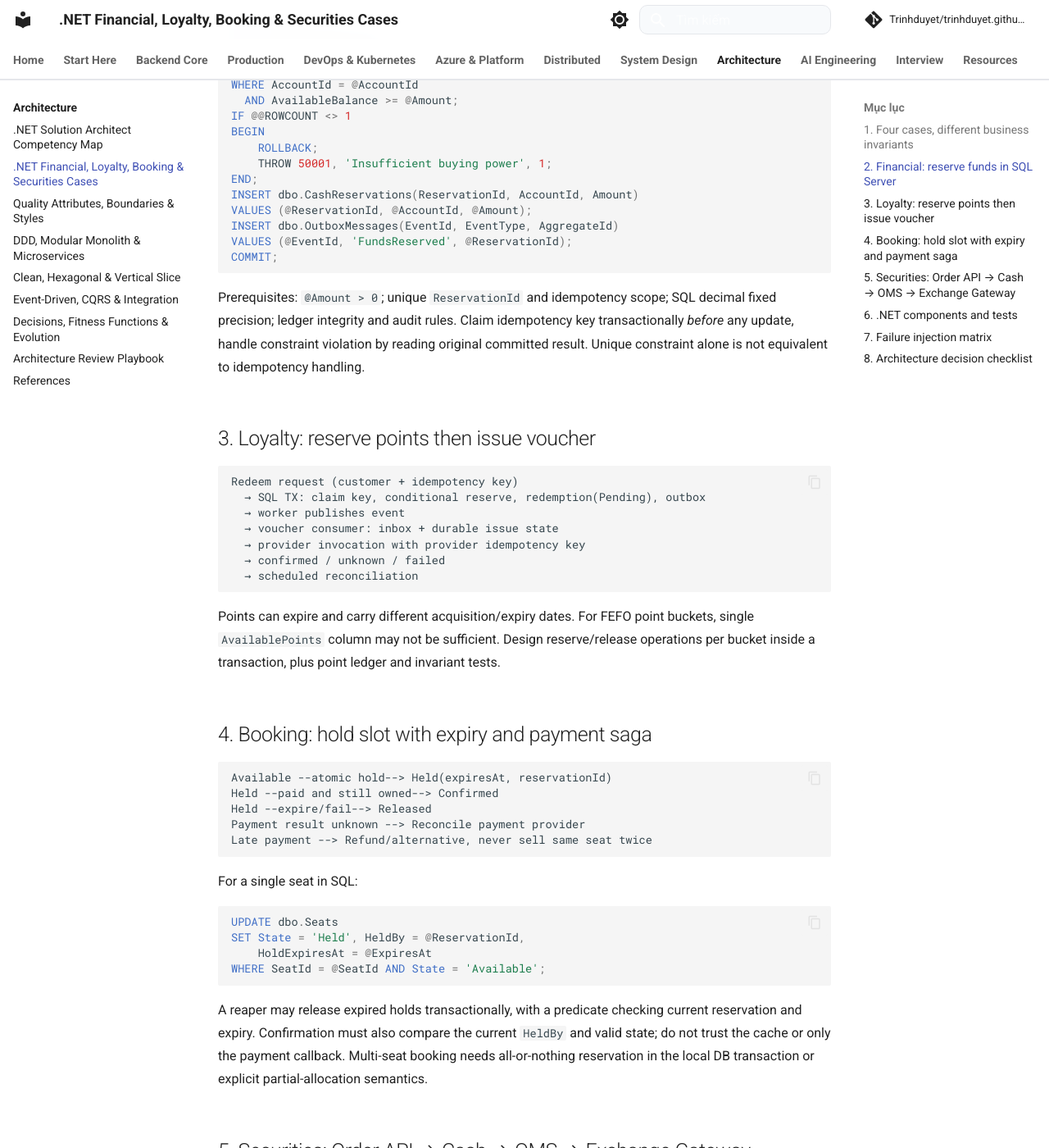
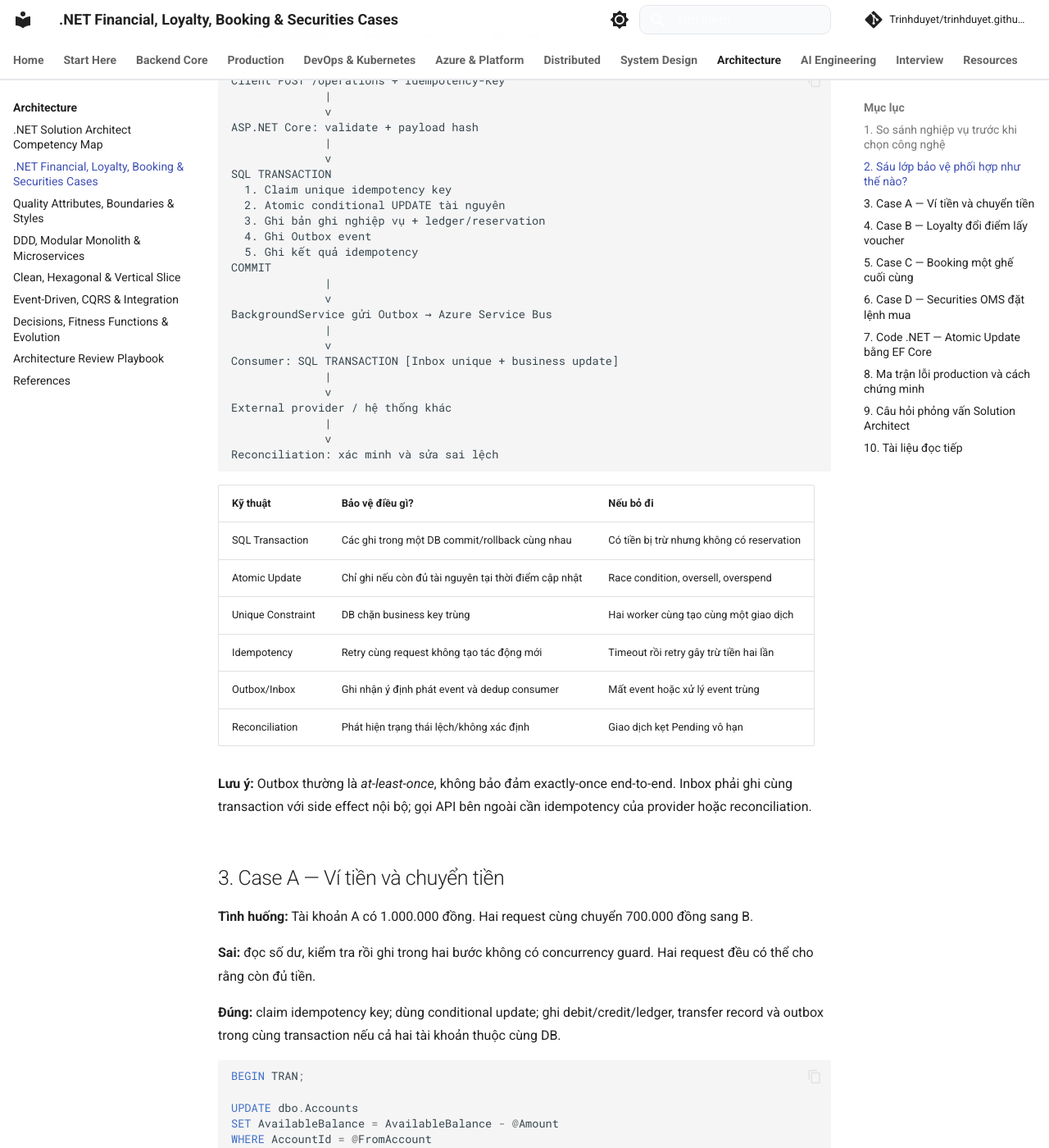
Before and after one commit to Trinhduyet/trinhduyet.github.io, an MkDocs documentation site: the page built from docs/25-software-architecture/solution-architect-dotnet-case-studies.md, in a window 1280 px wide and 1400 px high, scrolled down 1133 px. Shown: the whole window at 82% size. Built offline with MkDocs 1.6.1 and Material for MkDocs 9.7.7, drawn with Linux system fonts in a browser that asks for light colours; comment, search, counter and statistics services are not loaded; some of the changed text lies outside the part shown.

Commit message:
docs(vi): rewrite solution architect guides with Vietnamese explanations and practical examples

````diff
--- a/docs/25-software-architecture/solution-architect-dotnet-case-studies.md
+++ b/docs/25-software-architecture/solution-architect-dotnet-case-studies.md
@@ -1,129 +1,243 @@
-# .NET Solution Architect — Practical System Design Cases
+# Case Study .NET Solution Architect — Tài chính, Loyalty, Booking và Chứng khoán
 
-> [Competency map](solution-architect-dotnet-roadmap.md) · [Architecture Review Playbook](architecture-review-playbook.md)
+> [← Lộ trình học](solution-architect-dotnet-roadmap.md) · [Architecture Review](architecture-review-playbook.md)
 
-## 1. Four cases, different business invariants
+**Mục tiêu:** hiểu vì sao cùng một bộ kỹ thuật SQL Transaction, Atomic Update, Unique Constraint, Idempotency, Outbox/Inbox và Reconciliation lại được triển khai khác nhau tùy nghiệp vụ. Ví dụ dùng **ASP.NET Core + EF Core + SQL Server + Azure Service Bus**.
 
-| Domain | Resource | Invariant | Main failure to design for | Recovery |
+## 1. So sánh nghiệp vụ trước khi chọn công nghệ
+
+| Tiêu chí | Tài chính (Financial) | Điểm thưởng (Loyalty) | Đặt chỗ (Booking) | Đặt lệnh chứng khoán (OMS) |
 |---|---|---|---|---|
-| Financial Wallet / Transfer | Money / ledger | Never spend above available; balanced ledger | Debit committed, external payout unknown | Query provider + reconciliation, reversal entries when appropriate |
-| Loyalty Redemption | Points / buckets / voucher | Never redeem points twice; expiry respected | Points reserved, voucher provider timed out | Verify voucher, issue or release points idempotently |
-| Booking / Ticketing | Seat, room, timeslot | One active exclusive allocation per capacity unit | Payment succeeds after hold expiry | Verify ownership before confirmation; refund or alternative |
-| Securities Order Management | Buying power, order, execution | No double reservation; no duplicate exchange submission | Gateway timed out after sending order | Order ID correlation, exchange status reconciliation |
+| Tài nguyên | Tiền và sổ cái | Điểm, lô điểm, voucher | Ghế, phòng, slot | Sức mua, lệnh, khớp lệnh |
+| Bất biến phải bảo vệ | Không chi vượt; ledger cân đối | Không đổi vượt điểm | Không cấp trùng slot độc quyền | Không phong tỏa tiền hai lần; không gửi lệnh trùng |
+| Tính nhất quán mạnh | Ghi tiền và ledger | Trừ/giữ điểm | Giữ/confirm slot | Phong tỏa sức mua và order state |
+| Có thể eventual consistency | Báo cáo, notification | Voucher/notification | Email, tìm kiếm | Portfolio projection, bảng tổng hợp |
+| Trạng thái không xác định | Bank/provider timeout | Voucher provider timeout | Payment callback trễ | Exchange gateway timeout |
+| Phục hồi | Đối soát giao dịch, bút toán điều chỉnh | Đối soát điểm/voucher | Kiểm tra thanh toán, refund | Tra cứu trạng thái lệnh và khớp |
 
-**Local atomicity** and **distributed convergence** are different goals. SQL Transaction + Atomic Update + Unique Constraint guard local state; idempotency and Outbox/Inbox reduce duplicate/lost effects; reconciliation resolves unknown or divergent external states.
+**Bất biến (invariant)** là điều kiện nghiệp vụ luôn phải đúng dù có concurrency, retry hoặc crash. Không thể chọn kiến trúc trước khi xác định bất biến.
 
-## 2. Financial: reserve funds in SQL Server
+## 2. Sáu lớp bảo vệ phối hợp như thế nào?
 
-Example assumes `CashAccounts(AccountId, AvailableBalance, ReservedBalance)`; add real ledger records and reservation uniqueness within the **same** database transaction:
+```text
+Client POST /operations + Idempotency-Key
+              |
+              v
+ASP.NET Core: validate + payload hash
+              |
+              v
+SQL TRANSACTION
+  1. Claim unique idempotency key
+  2. Atomic conditional UPDATE tài nguyên
+  3. Ghi bản ghi nghiệp vụ + ledger/reservation
+  4. Ghi Outbox event
+  5. Ghi kết quả idempotency
+COMMIT
+              |
+              v
+BackgroundService gửi Outbox → Azure Service Bus
+              |
+              v
+Consumer: SQL TRANSACTION [Inbox unique + business update]
+              |
+              v
+External provider / hệ thống khác
+              |
+              v
+Reconciliation: xác minh và sửa sai lệch
+```
+
+| Kỹ thuật | Bảo vệ điều gì? | Nếu bỏ đi |
+|---|---|---|
+| SQL Transaction | Các ghi trong một DB commit/rollback cùng nhau | Có tiền bị trừ nhưng không có reservation |
+| Atomic Update | Chỉ ghi nếu còn đủ tài nguyên tại thời điểm cập nhật | Race condition, oversell, overspend |
+| Unique Constraint | DB chặn business key trùng | Hai worker cùng tạo cùng một giao dịch |
+| Idempotency | Retry cùng request không tạo tác động mới | Timeout rồi retry gây trừ tiền hai lần |
+| Outbox/Inbox | Ghi nhận ý định phát event và dedup consumer | Mất event hoặc xử lý event trùng |
+| Reconciliation | Phát hiện trạng thái lệch/không xác định | Giao dịch kẹt Pending vô hạn |
+
+**Lưu ý:** Outbox thường là *at-least-once*, không bảo đảm exactly-once end-to-end. Inbox phải ghi cùng transaction với side effect nội bộ; gọi API bên ngoài cần idempotency của provider hoặc reconciliation.
+
+## 3. Case A — Ví tiền và chuyển tiền
+
+**Tình huống:** Tài khoản A có 1.000.000 đồng. Hai request cùng chuyển 700.000 đồng sang B.
+
+**Sai:** đọc số dư, kiểm tra rồi ghi trong hai bước không có concurrency guard. Hai request đều có thể cho rằng còn đủ tiền.
+
+**Đúng:** claim idempotency key; dùng conditional update; ghi debit/credit/ledger, transfer record và outbox trong cùng transaction nếu cả hai tài khoản thuộc cùng DB.
 
 ```sql
 BEGIN TRAN;
-UPDATE dbo.CashAccounts
-SET AvailableBalance = AvailableBalance - @Amount,
-    ReservedBalance = ReservedBalance + @Amount
-WHERE AccountId = @AccountId
+
+UPDATE dbo.Accounts
+SET AvailableBalance = AvailableBalance - @Amount
+WHERE AccountId = @FromAccount
   AND AvailableBalance >= @Amount;
+
 IF @@ROWCOUNT <> 1
 BEGIN
     ROLLBACK;
-    THROW 50001, 'Insufficient buying power', 1;
+    THROW 50001, 'Không đủ số dư', 1;
 END;
-INSERT dbo.CashReservations(ReservationId, AccountId, Amount)
-VALUES (@ReservationId, @AccountId, @Amount);
-INSERT dbo.OutboxMessages(EventId, EventType, AggregateId)
-VALUES (@EventId, 'FundsReserved', @ReservationId);
+
+UPDATE dbo.Accounts
+SET AvailableBalance = AvailableBalance + @Amount
+WHERE AccountId = @ToAccount;
+
+IF @@ROWCOUNT <> 1
+BEGIN
+    ROLLBACK;
+    THROW 50002, 'Không tìm thấy tài khoản nhận', 1;
+END;
+
+-- Cùng transaction: ledger debit/credit, transfer, outbox.
 COMMIT;
 ```
 
-Prerequisites: `@Amount > 0`; unique `ReservationId` and idempotency scope; SQL decimal fixed precision; ledger integrity and audit rules. Claim idempotency key transactionally *before* any update, handle constraint violation by reading original committed result. Unique constraint alone is not equivalent to idempotency handling.
+Ví dụ rút gọn; production cần kiểm tra số tiền dương, tài khoản nguồn/đích, tiền tệ, unique transfer ID, thứ tự khóa chống deadlock, audit và ledger cân đối.
 
-## 3. Loyalty: reserve points then issue voucher
+**Khi không dùng local transaction:** chuyển tiền sang ngân hàng đối tác. Không thể bao transaction SQL quanh HTTP request. Thay bằng durable workflow với `Pending → Submitted → Confirmed/Rejected/Unknown` và đối soát.
 
-```text
-Redeem request (customer + idempotency key)
-  → SQL TX: claim key, conditional reserve, redemption(Pending), outbox
-  → worker publishes event
-  → voucher consumer: inbox + durable issue state
-  → provider invocation with provider idempotency key
-  → confirmed / unknown / failed
-  → scheduled reconciliation
+## 4. Case B — Loyalty đổi điểm lấy voucher
+
+**Tình huống:** Khách có 1.000 điểm, gửi hai request đổi voucher 800 điểm.
+
+**Luồng:**
+
+1. API nhận `Idempotency-Key` và tính payload hash.
+2. SQL transaction claim key, reserve 800 điểm bằng atomic update, tạo `Redemption(Pending)` và Outbox.
+3. Worker phát `RedemptionRequested`.
+4. Voucher consumer dùng Inbox để chống xử lý event trùng; gửi provider bằng cùng business ID nếu provider hỗ trợ idempotency.
+5. Thành công thì confirm; timeout thì đánh dấu `Unknown`, query provider trước khi phát lại.
+6. Không phát được voucher thì hoàn điểm bằng transaction idempotent.
+
+```sql
+UPDATE dbo.LoyaltyAccounts
+SET AvailablePoints = AvailablePoints - @Points,
+    ReservedPoints = ReservedPoints + @Points
+WHERE CustomerId = @CustomerId
+  AND AvailablePoints >= @Points;
 ```
 
-Points can expire and carry different acquisition/expiry dates. For FEFO point buckets, single `AvailablePoints` column may not be sufficient. Design reserve/release operations per bucket inside a transaction, plus point ledger and invariant tests.
+**Điểm khác Financial:** điểm có thể hết hạn và được lưu theo lô. Nếu dùng quy tắc điểm hết hạn trước (FEFO), một cột tổng điểm không đủ; phải có point bucket, ledger và transaction bảo vệ các bucket.
 
-## 4. Booking: hold slot with expiry and payment saga
+**Lỗi production cần test:** voucher đã phát nhưng API timeout; message bị giao hai lần; hai request cùng key nhưng payload khác nhau; worker crash trước khi ghi kết quả.
 
-```text
-Available --atomic hold--> Held(expiresAt, reservationId)
-Held --paid and still owned--> Confirmed
-Held --expire/fail--> Released
-Payment result unknown --> Reconcile payment provider
-Late payment --> Refund/alternative, never sell same seat twice
-```
+## 5. Case C — Booking một ghế cuối cùng
 
-For a single seat in SQL:
+**Tình huống:** Hai khách cùng giữ ghế A1, chỉ một khách được giữ thành công.
 
 ```sql
 UPDATE dbo.Seats
-SET State = 'Held', HeldBy = @ReservationId,
+SET Status = 'Held',
+    HeldBy = @ReservationId,
     HoldExpiresAt = @ExpiresAt
-WHERE SeatId = @SeatId AND State = 'Available';
+WHERE SeatId = @SeatId
+  AND Status = 'Available';
 ```
 
-A reaper may release expired holds transactionally, with a predicate checking current reservation and expiry. Confirmation must also compare the current `HeldBy` and valid state; do not trust the cache or only the payment callback. Multi-seat booking needs all-or-nothing reservation in the local DB transaction or explicit partial-allocation semantics.
+Nếu affected rows = 0, request không giành được ghế. SQL transaction tạo reservation + outbox cùng lần giữ ghế.
 
-## 5. Securities: Order API → Cash → OMS → Exchange Gateway
+**State machine:**
 
 ```text
-Client --idempotent request--> Trading API
-                  → order intent (Pending)
-                  → cash owner reserves buying power
-                  → OMS submits with stable business/exchange identifiers
-                  → gateway/exchange acknowledgment or UNKNOWN
-                  → execution/fills update order and ledger
-                  → portfolio/read models converge asynchronously
+Available → Held(reservationId, expiresAt)
+                 ├── Paid + hold vẫn hợp lệ → Confirmed
+                 ├── Payment Failed → Released
+                 └── Hold Expired → Released
+Payment Unknown → Verify provider → Confirm hoặc Refund
 ```
 
-Key questions: Who owns buying power? Does order submission require reservation confirmed? Which identifier prevents duplicate exchange submissions? How are amend/cancel races resolved? How do partial fills affect reserved amount? How are trade corrections and settlement reconciled? Do not assume exchange exactly-once behavior without a documented contract.
+**Không làm:** giữ SQL transaction mở 10 phút chờ khách trả tiền. Chỉ giữ trạng thái trong DB rồi commit ngay.
 
-## 6. .NET components and tests
+**Race khó:** payment callback đến đồng thời với worker nhả ghế hết hạn. Cả hai phải UPDATE có điều kiện trên `reservationId`, trạng thái và hạn giữ. Không được chỉ dựa vào Redis TTL hoặc trạng thái cache.
 
-| Concern | Implementation candidate | Required proof |
-|---|---|---|
-| HTTP + auth | ASP.NET Core + policies | Tenant isolation and idempotent retry |
-| Local state | EF Core + SQL Server/PostgreSQL | Real-DB concurrency / deadlock tests |
-| Atomic balance | ExecuteUpdate / parametrized SQL | 100–1000 requests cannot overspend |
-| Outbox | DB table + BackgroundService relay | Crash after commit before publish |
-| Inbox | Unique `(Consumer, MessageId)` + business TX | Duplicate and concurrent delivery |
-| Transport | Azure Service Bus / Kafka per semantics | DLQ/replay/ordering behavior |
-| Workflow | Explicit state machine / durable workflow | Timeout=Unknown, resume after restart |
-| Telemetry | OpenTelemetry + audit + domain metrics | Trace one end-to-end transaction |
-| Load testing | k6 / NBomber | p95/p99, lock wait, queue age, saturation |
-| Recovery | Reconciliation worker + alerts | Safe resolution without double side effects |
+**Trade-off:** giữ ghế lâu tăng khả năng thanh toán nhưng làm giảm inventory khả dụng; giữ ngắn tăng turnover nhưng nhiều payment late/refund.
 
-## 7. Failure injection matrix
+## 6. Case D — Securities OMS đặt lệnh mua
 
-| Injection | Expected result |
+**Tình huống:** Tài khoản có 100 triệu sức mua, hai lệnh mua 80 triệu đồng đến đồng thời.
+
+```text
+Mobile/Web
+   ↓
+Trading API (Auth + Idempotency)
+   ↓
+Order Service (Order Pending)
+   ↓
+Cash Service (Reserve buying power)
+   ↓
+OMS (Accepted / Pending Exchange)
+   ↓
+Exchange Gateway (Submit stable OrderId)
+   ↓
+Exchange ACK / Reject / Fill / Unknown
+   ↓
+Ledger, positions, read models, reconciliation
+```
+
+**Điểm khác biệt quan trọng:** ACK từ gateway không đồng nghĩa lệnh đã khớp. Một lệnh có thể `New → PartiallyFilled → Filled`, bị reject, cancel hoặc amend. Khi timeout sau khi gửi lệnh, **không gửi lệnh mới với ID mới một cách mù quáng**. Phải tra cứu trạng thái bằng định danh ổn định và đối soát thông điệp sở.
+
+**Khi nào strong consistency:** phong tỏa sức mua, order state transition và ledger trong phạm vi owner. **Khi nào eventual consistency:** báo cáo, dashboard, portfolio projection, notification.
+
+**Cần kiểm tra:** partial fill giải phóng/điều chỉnh tiền thế nào; cancel và fill đến gần đồng thời; event bị trễ/out-of-order; gateway reconnect; recovery sau restart.
+
+## 7. Code .NET — Atomic Update bằng EF Core
+
+```csharp
+public async Task<bool> TryReserveAsync(
+    long accountId, decimal amount, CancellationToken ct)
+{
+    if (amount <= 0) throw new ArgumentOutOfRangeException(nameof(amount));
+
+    var affected = await db.CashAccounts
+        .Where(x => x.AccountId == accountId &&
+                    x.AvailableBalance >= amount)
+        .ExecuteUpdateAsync(s => s
+            .SetProperty(x => x.AvailableBalance,
+                         x => x.AvailableBalance - amount)
+            .SetProperty(x => x.ReservedBalance,
+                         x => x.ReservedBalance + amount), ct);
+
+    return affected == 1;
+}
+```
+
+**Lưu ý:** đoạn code chỉ minh họa atomic update. Production phải bọc nó cùng thao tác claim idempotency key, insert reservation/ledger và outbox trong một transaction rõ ràng. Mỗi request/task sử dụng DbContext riêng. Không dùng EF Core InMemory để kết luận concurrency của SQL Server.
+
+## 8. Ma trận lỗi production và cách chứng minh
+
+| Tình huống giả lập | Kết quả mong đợi |
 |---|---|
-| 100 concurrent requests for 1 balance/seat | Only permitted allocations commit |
-| Duplicate idempotency key with same payload | One business effect, response/status reused |
-| Same key with different payload | Conflict, no additional effect |
-| DB commit then publisher crash | Outbox eventually published after restart |
-| Broker delivers same event twice | Inbox/business uniqueness prevents repeated effect |
-| External timeout after remote success | UNKNOWN until verified; no blind new submission |
-| Worker dies mid-saga | Durable state resumes / reconciles |
-| Confirmation races hold expiry | One outcome wins under authoritative DB condition |
-| Replayed event | External side effects guarded or replay suppressed |
-| DR failover | Restore within measured RPO/RTO; reconcile in-flight external actions |
+| 100 request tranh cùng số dư/ghế | Không vượt số dư, không bán trùng |
+| Retry cùng idempotency key | Trả lại cùng business result, không trừ thêm |
+| Cùng key nhưng payload khác | Báo conflict, không thực hiện |
+| DB commit xong, publisher crash | Outbox còn và phát lại sau restart |
+| Broker giao cùng event hai lần | Inbox/unique business key chặn tác động lặp |
+| Provider xử lý thành công rồi HTTP timeout | Đánh dấu Unknown, tra cứu trạng thái |
+| Booking expiry và payment callback chạy đồng thời | Chỉ một transition hợp lệ thắng |
+| Consumer replay lịch sử | Không gửi lại thanh toán/voucher ngoài ý muốn |
+| Database failover | Phục hồi theo RPO/RTO đã đo; đối soát giao dịch dở dang |
 
-## 8. Architecture decision checklist
+## 9. Câu hỏi phỏng vấn Solution Architect
 
-1. Decide which invariants require strong consistency; which projections may lag.
-2. Specify state owner, DB/transaction scope and unique keys.
-3. Choose synchronization: local transaction first; saga only across independent owners.
-4. Define retry + idempotency **at every side-effect boundary**.
-5. Quantify capacity, p95/p99, SLO, failover and operating cost.
-6. Provide diagrams, ADR, test evidence, dashboard and runbook.
+1. Vì sao `lock` trong C# không bảo vệ được hai instance ASP.NET Core?
+2. Vì sao Atomic Conditional Update thường phù hợp hơn RowVersion với hot balance?
+3. SQL Transaction bảo vệ được những bảng nào và không bảo vệ được HTTP provider nào?
+4. Tại sao cần cả Unique Constraint và Idempotency Key?
+5. Outbox giải quyết dual-write như thế nào, vì sao vẫn cần Inbox?
+6. Broker cam kết exactly-once trong phạm vi nào? Vì sao external side effect vẫn có thể trùng?
+7. Nếu payment đã thành công nhưng booking hết hạn, hệ thống phải làm gì?
+8. Nếu exchange gateway timeout, làm sao biết lệnh đã nhận?
+9. Saga compensation khác rollback của SQL ở điểm nào?
+10. Làm sao chứng minh không double-spend bằng integration test thay vì unit test mock?
 
-Avoid claiming exactly-once across arbitrary SQL + broker + external provider. Seek exactly-once **business effect** using constraints, deduplication and reconciliation.
+**Tiêu chí đạt:** câu trả lời phải có invariant, transaction boundary, tình huống lỗi, trade-off và cách kiểm chứng. Không chỉ kể tên pattern.
+
+## 10. Tài liệu đọc tiếp
+
+- [SQL — Transactions, Isolation & Concurrency](../05-sql/transactions-isolation-and-concurrency.md)
+- [Distributed Systems — Partial Failure & Idempotency](../17-distributed-systems/partial-failure-timeouts-retries-and-idempotency.md)
+- [Distributed Systems — Outbox, Inbox & Dedup](../17-distributed-systems/messaging-outbox-inbox-and-dedup.md)
+- [Software Architecture — Event-Driven & CQRS](event-driven-cqrs-and-integration.md)
+- [System Design — Case Studies](../24-system-design/case-studies-and-design-review.md)
````
